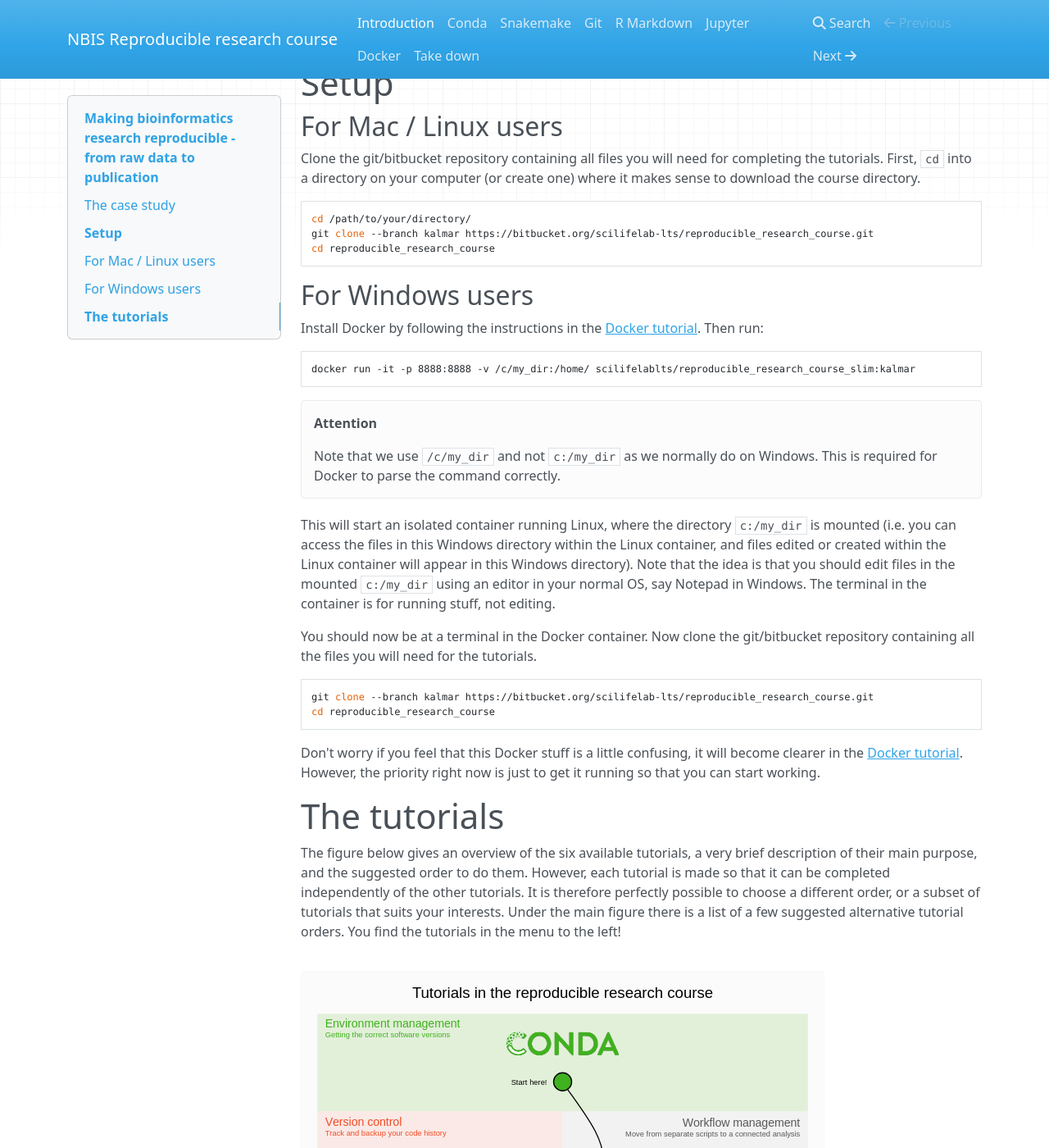
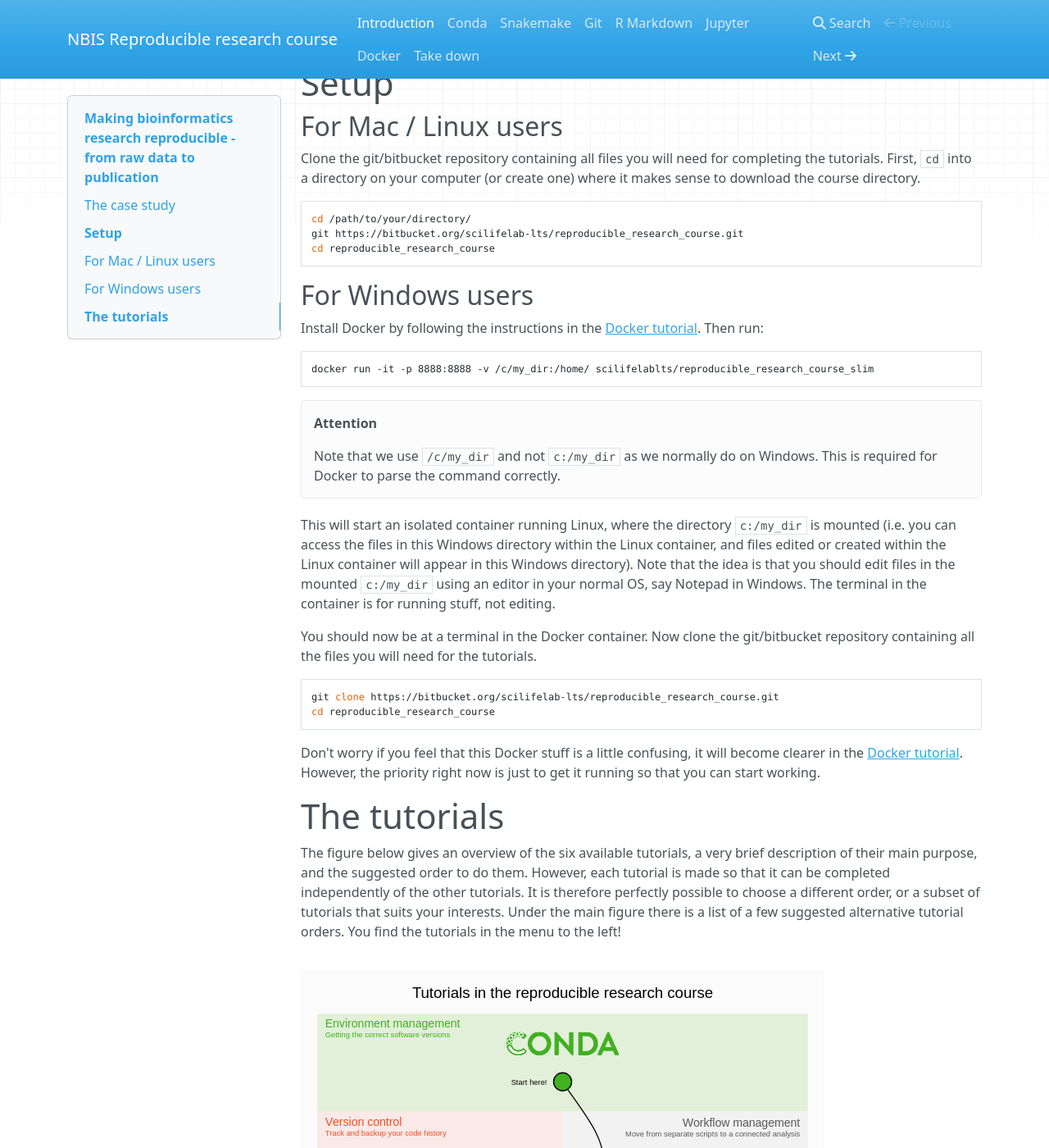
Before and after one commit to NBISweden/workshop-reproducible-research, an MkDocs documentation site: the page built from docs/index.md, in a window 1280 px wide and 1400 px high, scrolled down 2071 px. Shown: the whole window at 82% size. Built offline with MkDocs 1.6.1, drawn with Linux system fonts in a browser that asks for light colours; nearby versions of some CDN libraries; old or Windows-style settings are respelled for this version of MkDocs.

Commit message:
removed kalmar references

````diff
--- a/docs/index.md
+++ b/docs/index.md
@@ -54,7 +54,7 @@
 Clone the git/bitbucket repository containing all files you will need for completing the tutorials. First, `cd` into a directory on your computer (or create one) where it makes sense to download the course directory.
 ```bash
 cd /path/to/your/directory/
-git clone --branch kalmar https://bitbucket.org/scilifelab-lts/reproducible_research_course.git
+git https://bitbucket.org/scilifelab-lts/reproducible_research_course.git
 cd reproducible_research_course
 ```
 
@@ -62,7 +62,7 @@
 Install Docker by following the instructions in the [Docker tutorial](docker.md#windows). Then run:
 
 ```bash
-docker run -it -p 8888:8888 -v /c/my_dir:/home/ scilifelablts/reproducible_research_course_slim:kalmar
+docker run -it -p 8888:8888 -v /c/my_dir:/home/ scilifelablts/reproducible_research_course_slim
 ```
 
 !!! attention
@@ -74,7 +74,7 @@
 You should now be at a terminal in the Docker container. Now clone the git/bitbucket repository containing all the files you will need for the tutorials.
 
 ```bash
-git clone --branch kalmar https://bitbucket.org/scilifelab-lts/reproducible_research_course.git
+git clone https://bitbucket.org/scilifelab-lts/reproducible_research_course.git
 cd reproducible_research_course
 ```
 
````
Also changed, not shown: docs/docker.md (+3 -3 lines).
